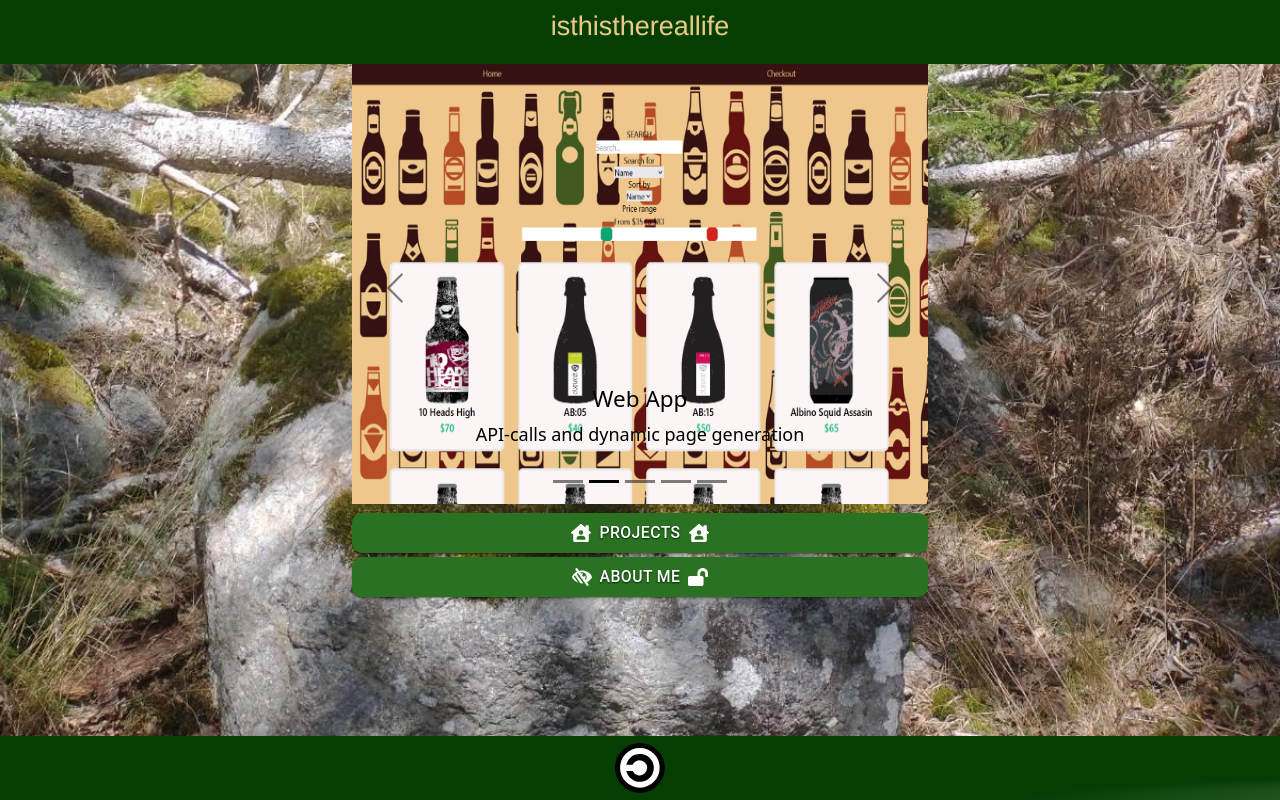
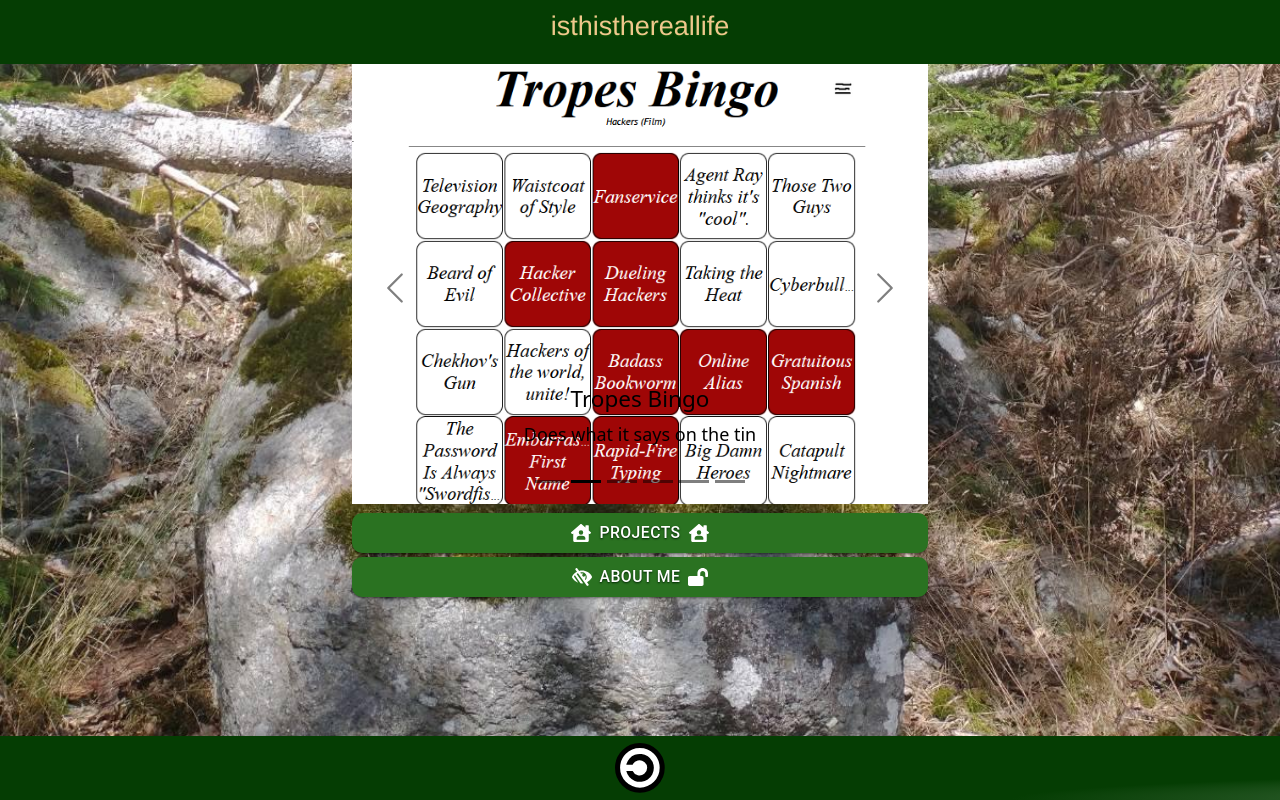
Before and after one commit to isthisthereallife/pages, a Next.js app: page / in a window 1280 px wide. Built offline with nearby package versions, Linux system fonts and the light colour scheme.

Commit message:
Deploy - Added tropesbingo to carousel

```diff
--- a/src/pages/index.jsx
+++ b/src/pages/index.jsx
@@ -13,6 +13,7 @@ import Carousel from "react-bootstrap/Carousel";
 import imgPoker from "../../public/images/poker.png";
 import imgMurvel from "../../public/images/murvel2.png";
 import imgWebshop from "../../public/images/webshop.png";
+import imgTropesbingo from "../../public/images/tropes1.png";
 
 import { CREEP_EVENTS } from "../reducers/creepReducer";
 
@@ -72,6 +73,33 @@ function HomePage() {
                   <div>
                     <h5>SVTpk</h5>
                     <p>Privatkopiera från SVT Play</p>
+                  </div>
+                </Link>
+              </Carousel.Caption>
+            </Carousel.Item>
+
+            <Carousel.Item interval={3000}>
+              <Link
+                href="/projects/TropesBingo"
+                className={styles.carousel_link}
+              >
+                <Image
+                  className={styles.carousel_image}
+                  width="680"
+                  height="520"
+                  src={imgTropesbingo}
+                  variant="top"
+                  alt="Tropes Bingo"
+                />
+              </Link>
+              <Carousel.Caption className={styles.carousel_caption}>
+                <Link
+                  href="/projects/TropesBingo"
+                  className={styles.carousel_link}
+                >
+                  <div>
+                    <h5>Tropes Bingo</h5>
+                    <p>Does what it says on the tin</p>
                   </div>
                 </Link>
               </Carousel.Caption>
```
Also changed, not shown: src/pages/projects/TropesBingo.jsx (+6 -4 lines), public/images/tropes1.png, 11 other files (tests, documents, lock files or other folders).
